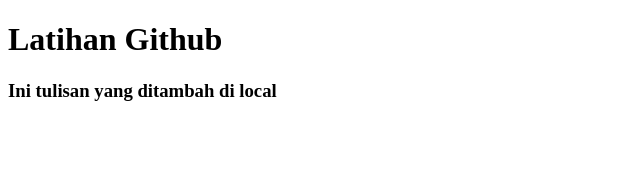
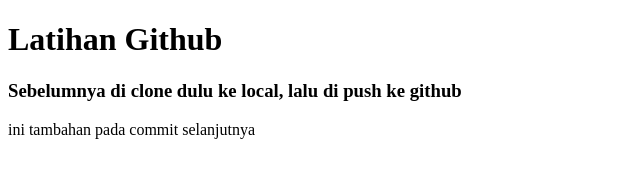
Before and after one commit to ricakagus/LatihanGithub, a plain HTML site: page index.html in a window 1280 px wide. Shown: the whole page, without its empty margins (0-640 px from the left). Drawn offline with Linux system fonts and the light colour scheme.

Commit message:
commit ketiga

```diff
--- a/index.html
+++ b/index.html
@@ -9,7 +9,8 @@
 
 <body>
   <h1>Latihan Github</h1>
-  <h3>Ini tulisan yang ditambah di local</h3>
+  <h3>Sebelumnya di clone dulu ke local, lalu di push ke github</h3>
+  <p>ini tambahan pada commit selanjutnya</p>
 
 </body>
 
```
